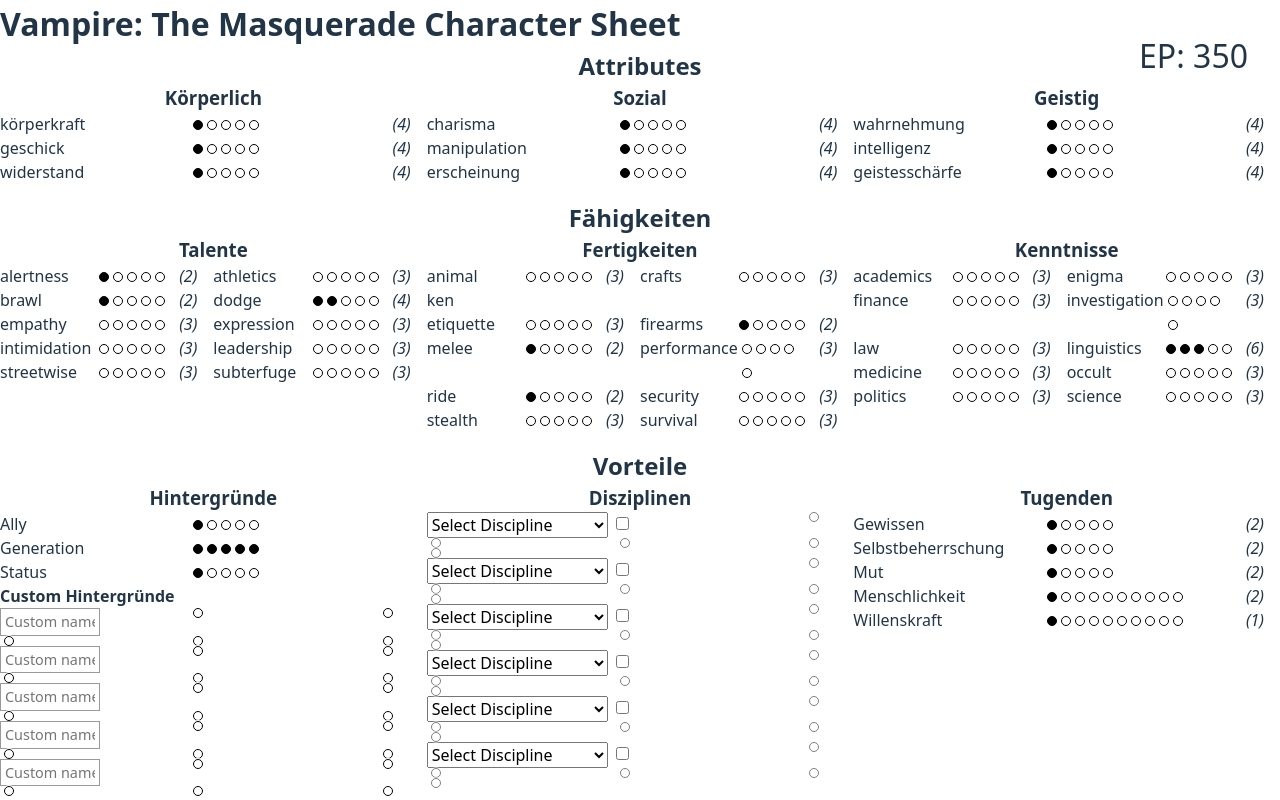
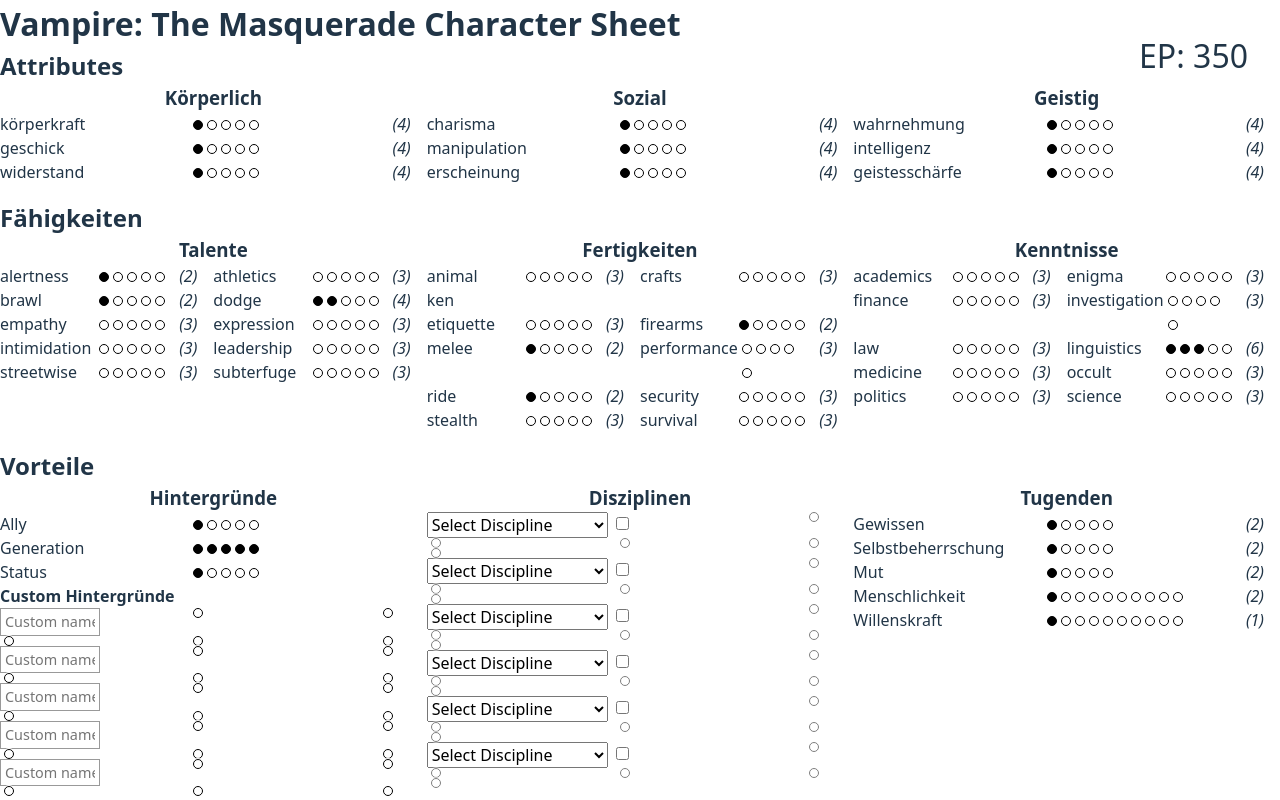
Before and after one commit to bschlademann/victorian-age-vampire-character-sheet, a React (Vite) app: page / in a window 1280 px wide. Built offline with nearby package versions, Linux system fonts and the light colour scheme.

Commit message:
refactor: delete unneened classes

```diff
--- a/src/styles/App.css
+++ b/src/styles/App.css
@@ -1,8 +1,3 @@
-.sheet-container {
-  /* display: grid; */
-  /* grid-template-rows: repeat(3, 1fr); */
-}
-
 .ep-display {
   position: absolute;
   top: 0;
@@ -11,18 +6,9 @@
   font-size: 2rem;
 }
 
-.section-row {
-  /* height: 100%; */
-}
-
 .section-row-container {
   display: grid;
   gap: 1rem;
-}
-
-h2 {
-  text-align: center;
-  /* z.B. "Attributes" */
 }
 
 .row-container {
@@ -47,12 +33,6 @@
 .cost-container {
   justify-self: end;
   margin-right: 1rem;
-}
-
-.column {
-  /* display: grid;
-  justify-content: center; */
-  /* z.B. "Körperlich" */
 }
 
 h3 {
```
